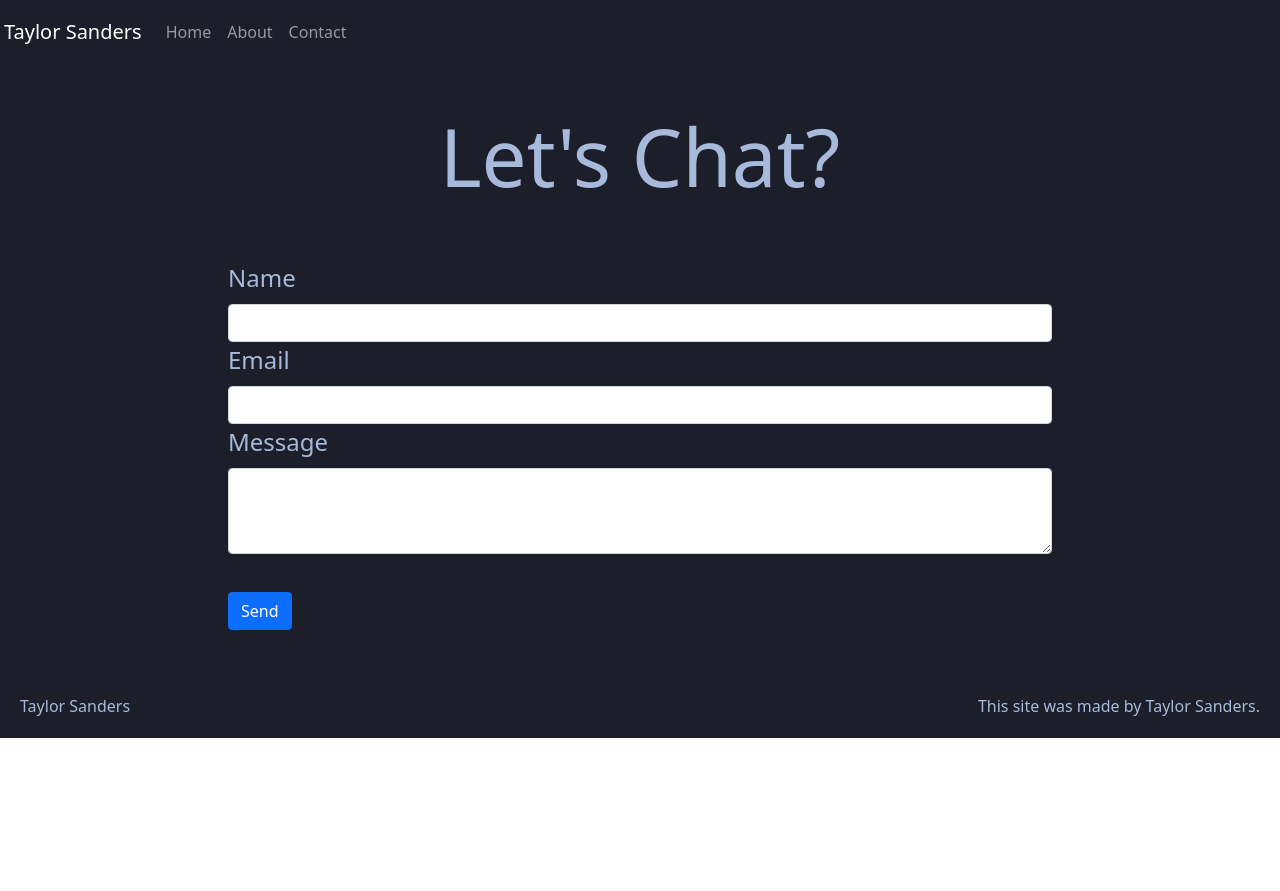
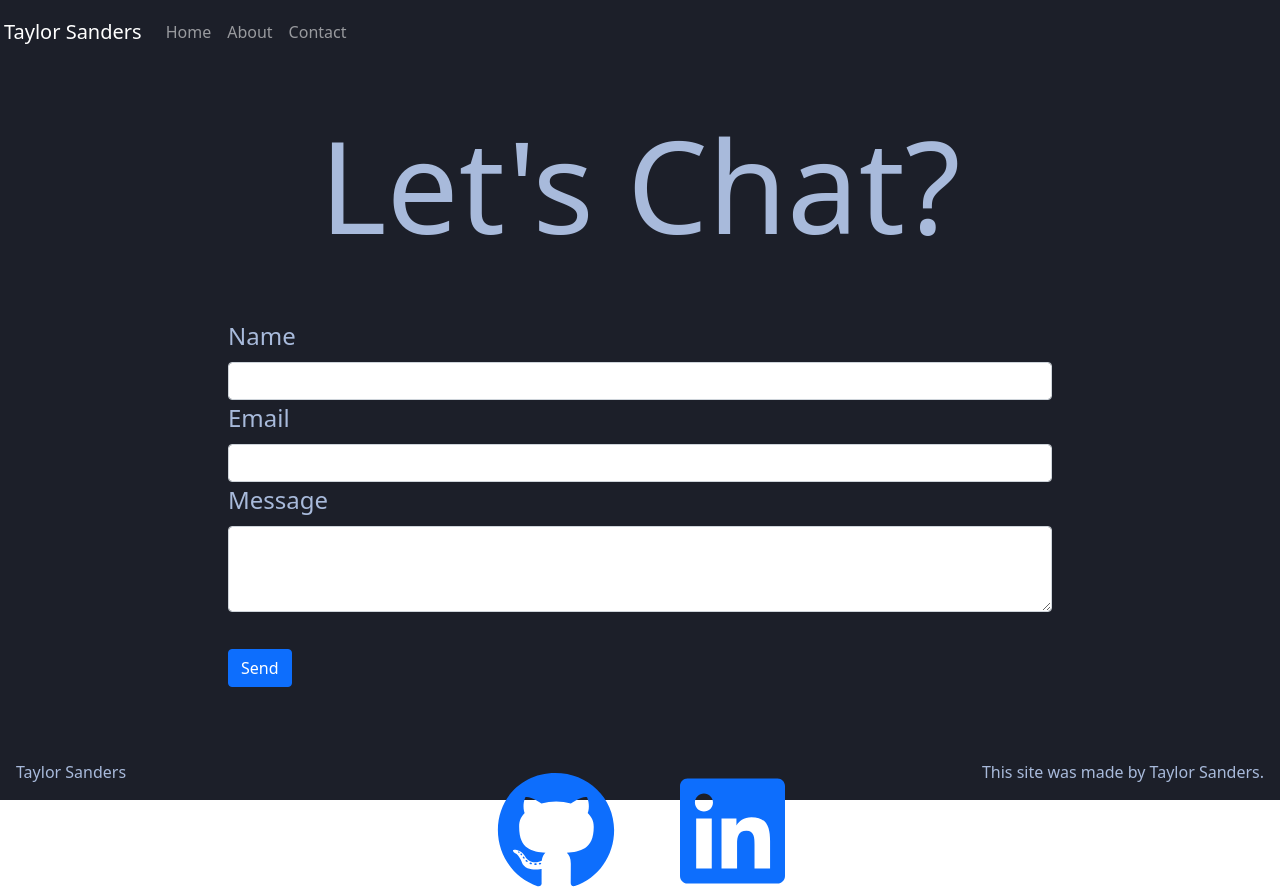
Before and after one commit to justpeachy8688/another-portfolio, a React (Create React App) app in the folder client/: page /contact in a window 1280 px wide. Before the commit the page ends 800 px from the top, so only its background shows below. Built offline with nearby package versions, Linux system fonts and the light colour scheme; the HTML template or start-up script is replaced by a standard one.

Commit message:
social icons, about me page img

```diff
--- a/client/package.json
+++ b/client/package.json
@@ -5,6 +5,9 @@
   "private": true,
   "proxy": "http://localhost:3000/",
   "dependencies": {
+    "@fortawesome/fontawesome-svg-core": "^1.2.35",
+    "@fortawesome/free-brands-svg-icons": "^5.15.3",
+    "@fortawesome/react-fontawesome": "^0.1.14",
     "bootstrap": "^5.0.1",
     "emailjs-com": "^2.6.4",
     "react": "^16.13.1",
--- a/client/src/App.css
+++ b/client/src/App.css
@@ -30,6 +30,7 @@
 .main-content {
   background-color: rgb(28, 31, 41);
   color: rgb(168, 186, 219);
+  height: 100vh;
 }
 
 .about-paragraph {
@@ -39,3 +40,20 @@
 .text-center {
   font-weight: 700;
 }
+
+.footer {
+  position: fixed;
+  left: 0;
+  bottom: 0;
+  width: 100%;
+}
+
+.hello {
+  font-weight: 400;
+  font-size: 8em;
+}
+
+.about-image {
+  height: 900;
+  width: 900;
+}
--- a/client/src/components/Footer.js
+++ b/client/src/components/Footer.js
@@ -1,9 +1,10 @@
 import React from 'react'
 import { Container, Row, Col } from 'react-bootstrap';
+import "../App.css";
 
 function Footer() {
     return (
-        <footer className="mt-5">
+        <footer className="footer mt-5">
             <Container fluid={true}>
                 <Row className=" justify-content-between p-3">
                     <Col className="p-0" md={3} sm={12}>
--- a/client/src/components/Hero.js
+++ b/client/src/components/Hero.js
@@ -12,7 +12,7 @@ function Hero(props) {
             <Container className="text-center" fluid={true}>
                 <Row className="justify-content-center text-align-center">
                     <Col className="pt-5 pb-5 text-center" md={8} sm={12}>
-                        {props.title && <h1 className="display-1 font-weight-bolder">{props.title}</h1>}
+                        {props.title && <h1 className="hello font-weight-bolder">{props.title}</h1>}
                         {props.subTitle && <h3 className="display-4 font-weight-light">{props.subTitle}</h3>}
                         {props.text && <h3 className="lead font-weight-light">{props.text}</h3>}
                     </Col>
--- /dev/null
+++ b/client/src/components/Social.js
@@ -0,0 +1,21 @@
+import React from 'react'
+import "../App.css";
+
+import { FontAwesomeIcon } from "@fortawesome/react-fontawesome";
+import {
+    faGithub,
+    faLinkedin
+} from "@fortawesome/free-brands-svg-icons";
+
+function Social() {
+    return (
+        <div className="social-container">
+            <a href="https://github.com/justpeachy8688"
+                className="github"><FontAwesomeIcon icon={faGithub} size="5x" /></a>
+            <a href="https://www.linkedin.com/in/taylor-n-sanders/"
+                className="linked-in"><FontAwesomeIcon icon={faLinkedin} size="5x" /></a>
+        </div>
+    )
+}
+
+export default Social;
--- a/client/src/index.css
+++ b/client/src/index.css
@@ -47,3 +47,7 @@ code {
   color: #EE6352;
   padding: 10px 15px;
 }
+
+.github {
+  padding-right: 4rem;
+}
--- a/client/src/pages/AboutPage.js
+++ b/client/src/pages/AboutPage.js
@@ -1,18 +1,28 @@
 import React from 'react'
 import Hero from "../components/Hero";
 import Content from "../components/Content";
+import Row from "react-bootstrap/Row";
+
+import about from "../assets/images/paris.png";
+
+import "../App.css";
 
 function AboutPage(props) {
     return (
         <div>
             <Hero title={props.title} />
             <Content>
+                <Row className="">
+                    {/* <img className="about-image" src={about} alt="paris" /> */}
+                </Row>
+                <Row>
                     Full Stack Developer who studied at the University of Washington. I currently live in Anchorage, Alaska.
-                As I've grown as a developer, I have worked alongside many talented developers and designers who have
-                raised my standards for what's expected of any application.
-                Through these experiences, I've had the opportunity to create memorable products that are not only
-                enjoyable to use but
-                are written in code that's maintainable and easy to understand.
+                    As I've grown as a developer, I have worked alongside many talented developers and designers who have
+                    raised my standards for what's expected of any application.
+                    Through these experiences, I've had the opportunity to create memorable products that are not only
+                    enjoyable to use but
+                    are written in code that's maintainable and easy to understand.
+                </Row>
             </Content>
 
         </div>
--- a/client/src/pages/ContactPage.js
+++ b/client/src/pages/ContactPage.js
@@ -1,10 +1,13 @@
 import React from 'react';
 import emailjs from 'emailjs-com';
+
+import Social from "../components/Social";
 
 import Hero from "../components/Hero";
 import Content from "../components/Content";
 import Form from "react-bootstrap/Form";
 import Button from "react-bootstrap/Button";
+import Row from "react-bootstrap/Row";
 
 // import './ContactUs.css';
 
@@ -39,7 +42,12 @@ function ContactUs(props) {
                         <Button type="submit" value="Send" >Send</Button>
                     </Form.Row>
                 </Form>
+                <br />
+                <Row className="text-center pt-5">
+                    <Social />
+                </Row>
             </Content>
+
         </div >
 
 
--- a/client/src/pages/HomePage.js
+++ b/client/src/pages/HomePage.js
@@ -1,6 +1,7 @@
 import React from 'react'
 import Hero from "../components/Hero";
 import Carousel from "../components/Carousel";
+import "../App.css";
 
 function HomePage(props) {
     return (
```
Also changed, not shown: client/src/assets/images/paris.png (added), 1 other file (tests, documents, lock files or other folders).
